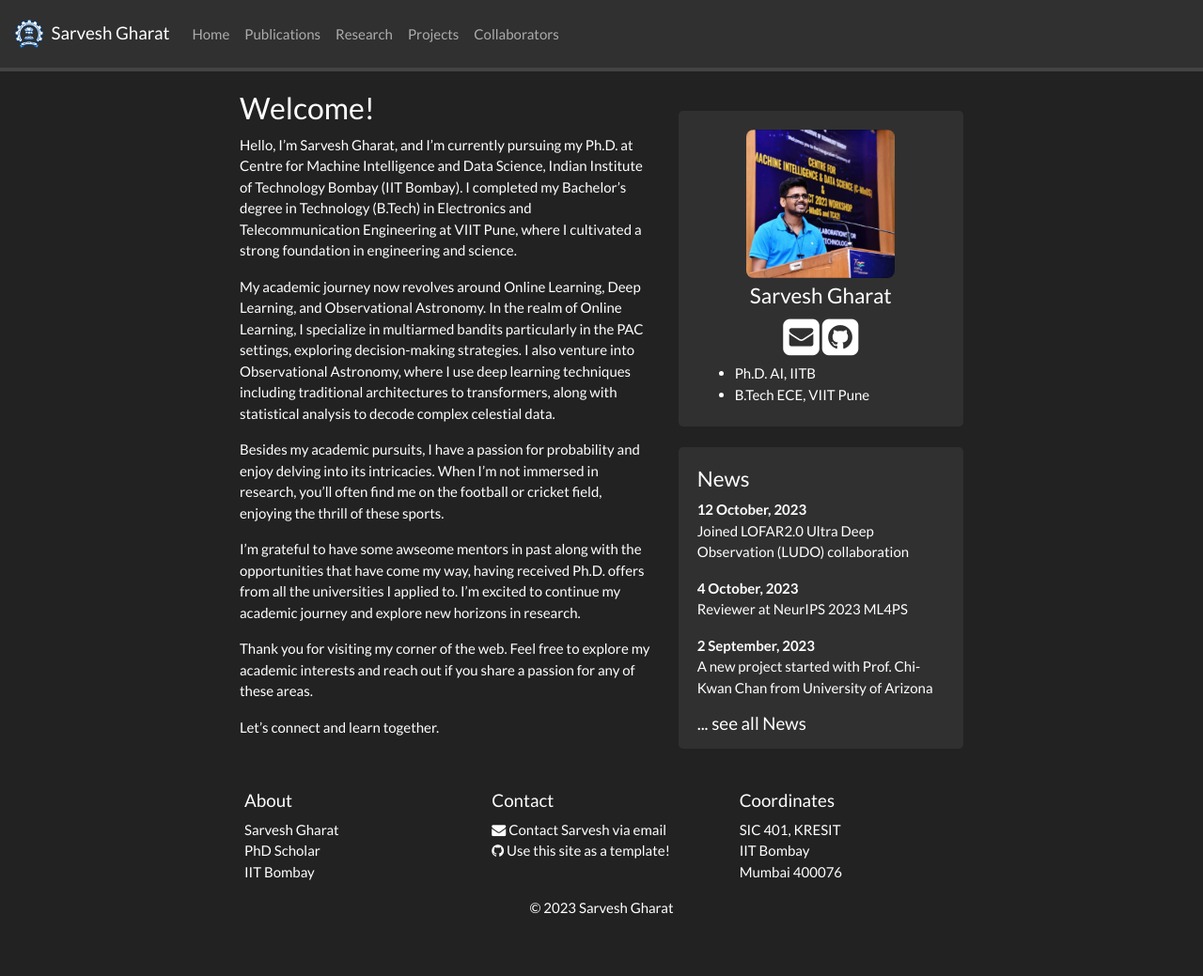
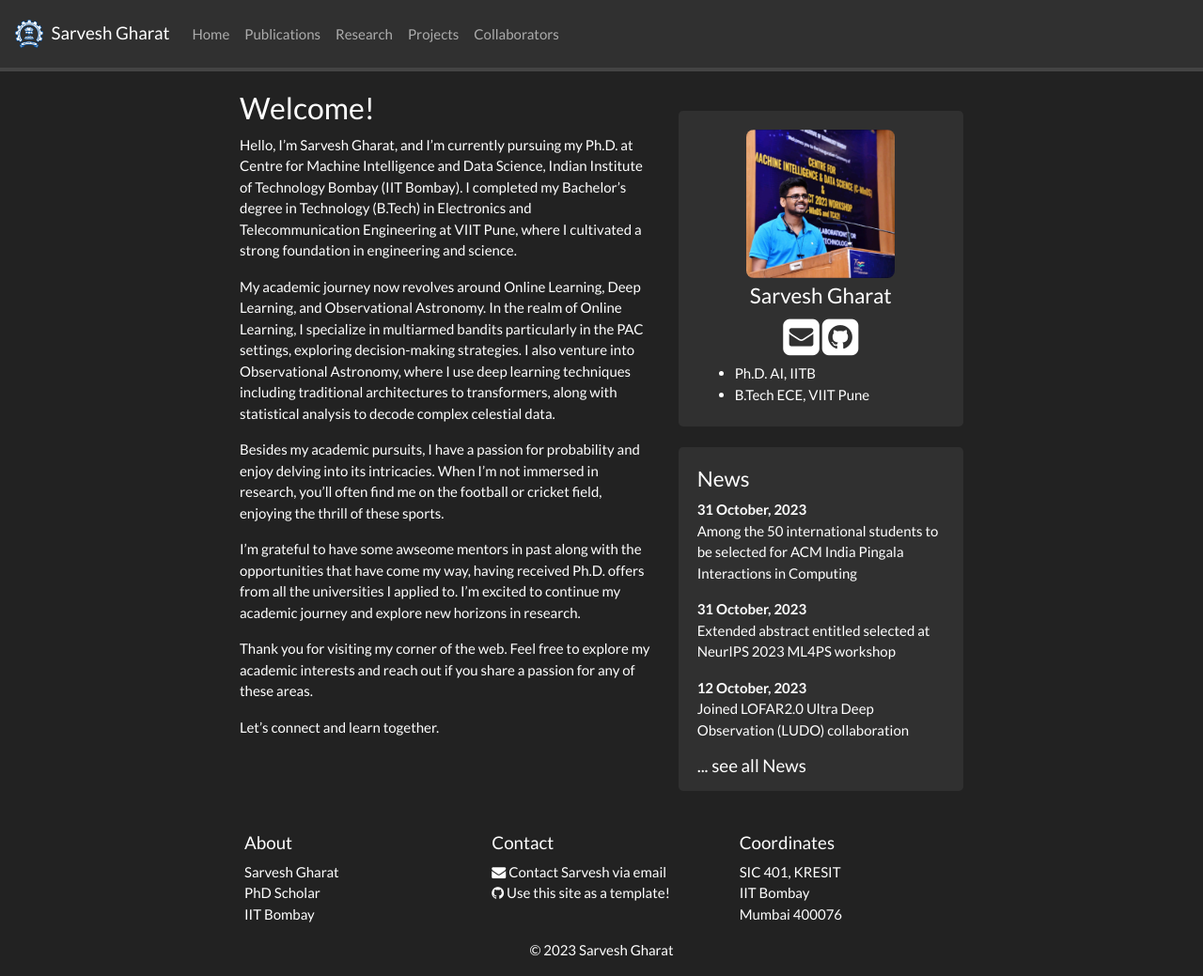
Before and after one commit to SarveshVGharat/SarveshVGharat.github.io, a Jekyll site: the page built from _pages/home.md, in a window 1280 px wide and 1039 px high. Shown: the whole window at 94% size. Built offline with Jekyll 4.4.1, drawn with Linux system fonts in a browser that asks for light colours; nearby versions of some CDN libraries; a style sheet for code colours, icons or effects is not loaded.

Commit message:
Update news.yml

```diff
--- a/_data/news.yml
+++ b/_data/news.yml
@@ -1,8 +1,14 @@
+- date: 31 October, 2023
+  headline: "Among the 50 international students to be selected for ACM India Pingala Interactions in Computing"
+
+- date: 31 October, 2023
+  headline: "Extended abstract entitled selected at NeurIPS 2023 ML4PS workshop"
+
 - date: 12 October, 2023
-  headline: Joined LOFAR2.0 Ultra Deep Observation (LUDO) collaboration
+  headline: "Joined LOFAR2.0 Ultra Deep Observation (LUDO) collaboration"
 
 - date: 4 October, 2023
-  headline: "Reviewer at NeurIPS 2023 ML4PS"
+  headline: "Reviewer at NeurIPS 2023 ML4PS workshop"
 
 - date: 2 September, 2023
   headline: "A new project started with Prof. Chi-Kwan Chan from University of Arizona"
```
